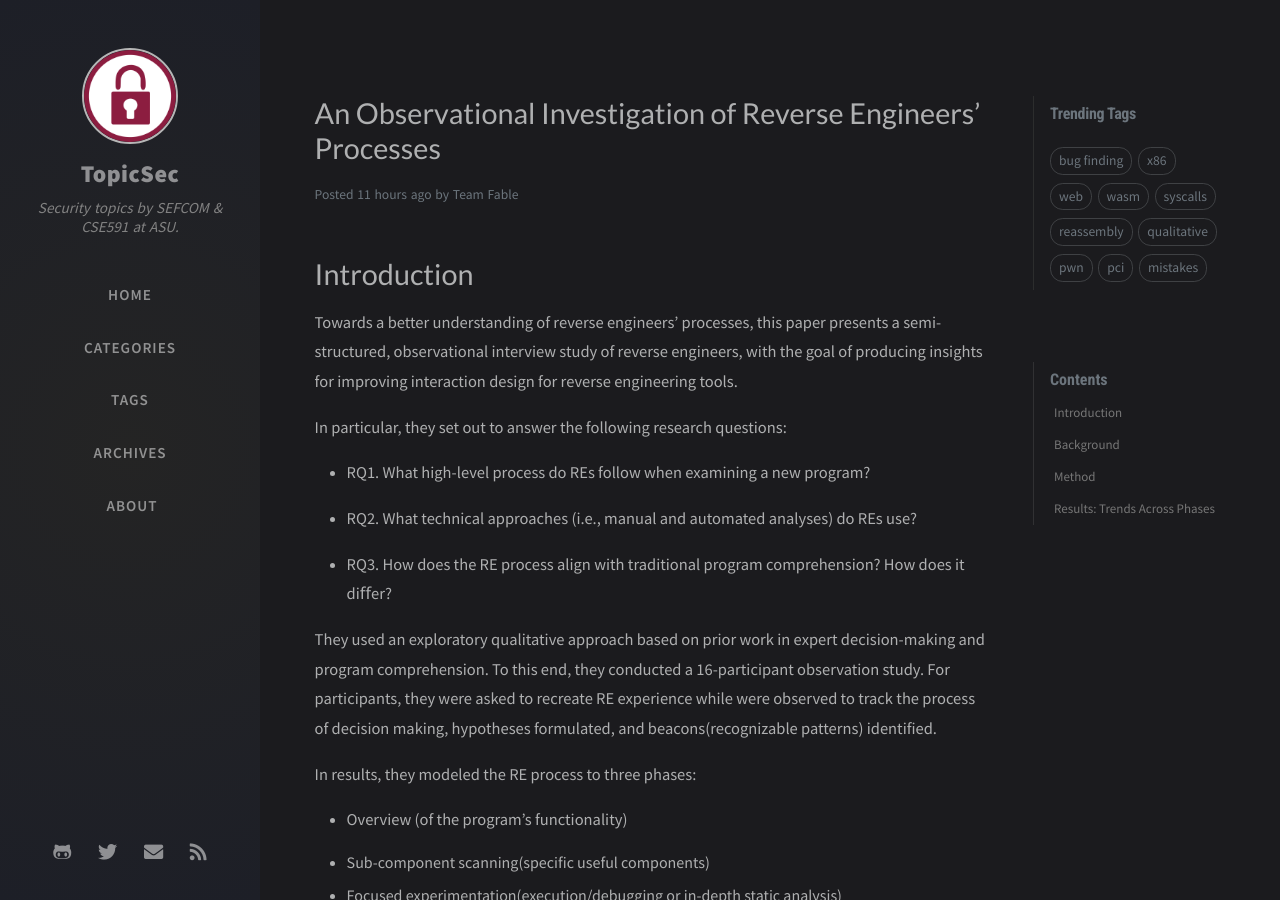
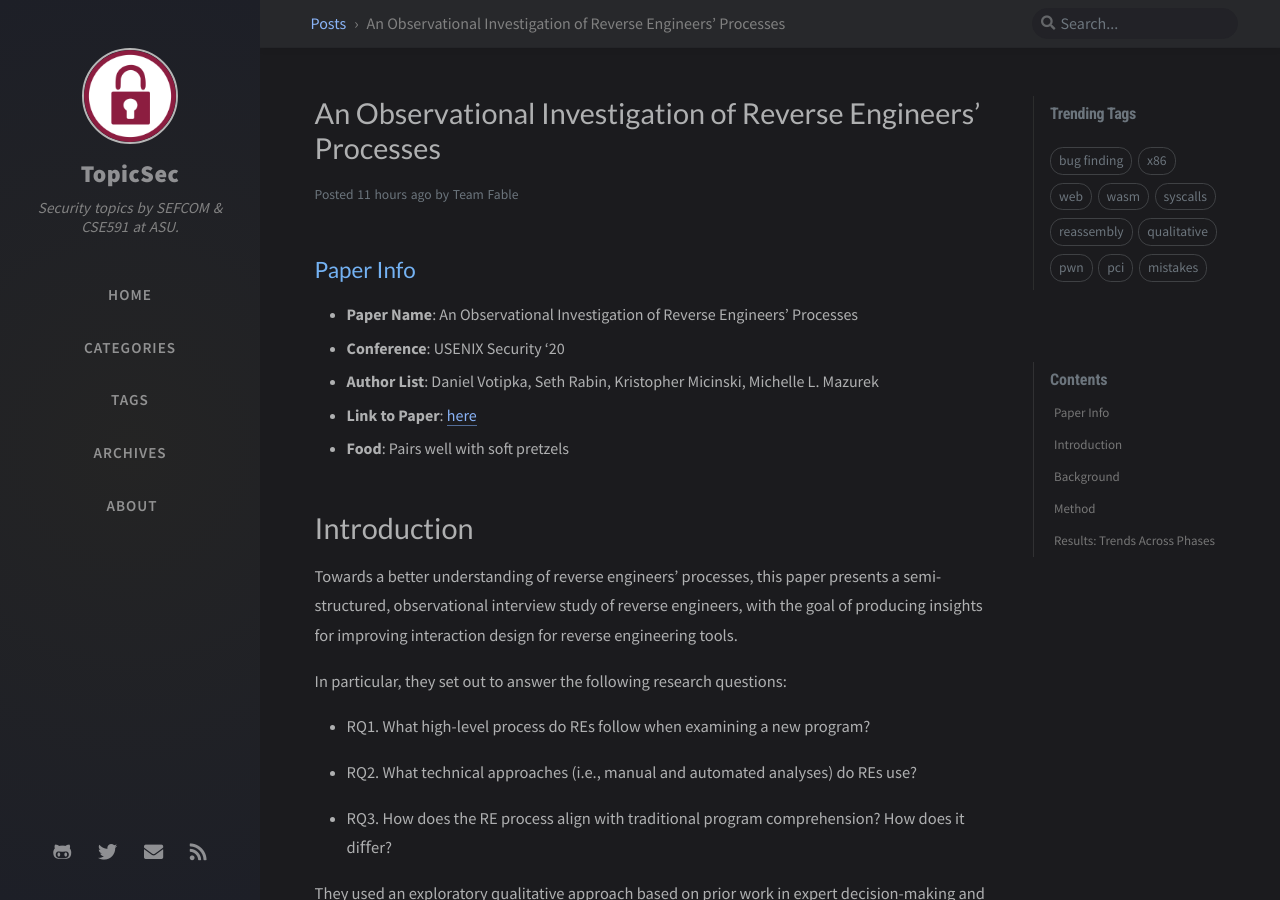
Before and after one commit to TopicSec/topicsec.github.io, a Jekyll site: the page built from _posts/2020-10-28-reverse-engineering-process.md, in a window 1280 px wide and 900 px high. Built offline with Jekyll 4.4.1, drawn with Linux system fonts in a browser that asks for light colours; nearby versions of some CDN libraries; comment, search, counter and statistics services are not loaded.

Commit message:
Add paper info section.

```diff
--- a/_posts/2020-10-28-reverse-engineering-process.md
+++ b/_posts/2020-10-28-reverse-engineering-process.md
@@ -6,6 +6,13 @@ categories: []
 tags: [bug-finding, ]
 pin: true
 ---
+
+## Paper Info
+- **Paper Name**: An Observational Investigation of Reverse Engineers’ Processes
+- **Conference**: USENIX Security '20
+- **Author List**: Daniel Votipka, Seth Rabin, Kristopher Micinski, Michelle L. Mazurek
+- **Link to Paper**: [here](https://www.usenix.org/system/files/sec20-votipka-observational.pdf)
+- **Food**: Pairs well with soft pretzels
 
 # Introduction
 
```
